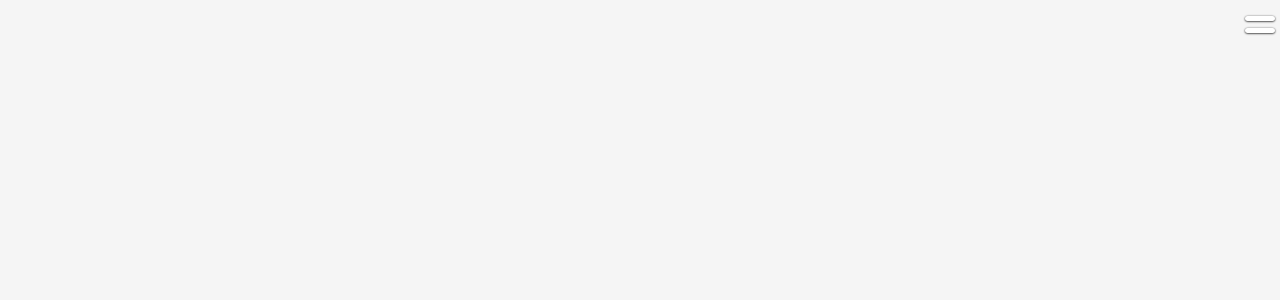
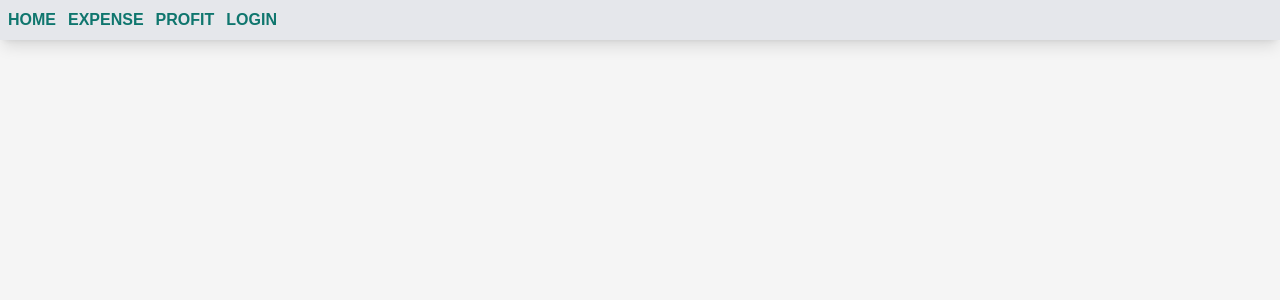
Before and after one commit to AllenCortuna/room-hunt, a React (Create React App) app in the folder client/: page /login in a window 1280 px wide. Before the commit this address had no page. Shown: the top 300 px of the page. Built offline with nearby package versions, Linux system fonts and the light colour scheme.

Commit message:
navbar changes

```diff
--- a/client/src/App.js
+++ b/client/src/App.js
@@ -3,7 +3,6 @@
 import { BrowserRouter as Router, Route, Routes } from "react-router-dom";
 import Home from "./component/Home";
 import Navbar from "./component/Navbar";
-
 const App = () => {
   return (
       <Router>
@@ -14,4 +13,5 @@ const App = () => {
       </Router>
   );
 };
+
 export default App;
--- a/client/src/component/Form.js
+++ b/client/src/component/Form.js
@@ -1,7 +1,5 @@
-import { useState} from "react";
+import { useState } from "react";
 import { expenseStore } from "../state/expense";
-
-
 
 const Form = () => {
   const getExpenses = expenseStore((state) => state.getExpenses);
@@ -12,21 +10,20 @@ const Form = () => {
     detail: "",
   });
 
-  const handleChange = (e) => setForm({...form, [e.target.name]: e.target.value});
+  const handleChange = (e) =>
+    setForm({ ...form, [e.target.name]: e.target.value });
 
-  const handleSubmit= () => {
-    console.log('submit ok');
+  const handleSubmit = () => {
+    console.log("submit ok");
     createExpense(form);
     getExpenses();
   };
 
-
   return (
-    <div className="form">
-      <input type="text" name="name"  onChange={handleChange} />
-      <input type="number" name="price"  onChange={handleChange} />
+    <div className="font">
+      <input type="text" name="name" onChange={handleChange} />
+      <input type="number" name="price" onChange={handleChange} />
       <input type="text" name="detail" onChange={handleChange} />
-
       <br />
       <button onClick={handleSubmit}>Submit</button>
     </div>
--- a/client/src/component/Home.js
+++ b/client/src/component/Home.js
@@ -10,16 +10,15 @@ const Home = () => {
 
   useEffect(() => {
     getExpenses();
+  }, [getExpenses]);
     // eslint-disable-next-line
-  }, []);
 
   return (
-    <div className="home">
+    <div className="min-h-screen px-2 grid bg-grey ">
       <h2>Daily Cost</h2>
       <br />
       {expense?.map((expen) => (
-        <div className="expense" id={expen._id}>
-          <hr />
+        <div className="p-4 mt-2 bg-white rounded-lg shadow-lg" id={expen._id}>
           <h4 className="">{expen.name}</h4>
           <p >{expen.price}</p>
           <p>{expen.detail}</p>
@@ -27,12 +26,16 @@ const Home = () => {
             onClick={() => {
               deleteExpense(expen._id);
             }}
+        className=""
           >
             delete
           </button>
         </div>
       ))}
-      <br />
+    <br />
+    <button className="px-2 bg-violet-500">
+  Save changes
+</button>
       <button onClick={getExpenses}>refresh</button>
       <br />
       <Form />
--- a/client/src/component/Navbar.js
+++ b/client/src/component/Navbar.js
@@ -1,46 +1,27 @@
 import { Link } from "react-router-dom";
+
 const Navbar = () => {
-  const toggleBtn = (e) => {
-    var menu = document.querySelector(".nav-menu");
-    var btn = document.querySelector(".nav-btn");
+  const navbar = [
+    {name: "Home",
+      link: "/",
+    },
+    {name: "Expense",
+      link: "/Expense",
+    },
+    {name: "Profit",
+      link: "/Profit",
+    },
+    {name: "Login",
+      link: "/Login",
+    },
+  ]
+  return (
+    <nav className="flex flex-row bg-gray-200 p-2 m-0 shadow-lg">
+    {navbar.map((nav)=>(
+      <Link className="uppercase text-teal-700 font-bold mr-3 hover:text-white hover:bg-teal-900 hover:rounded-sm" to={nav.link}>{nav.name}</Link>
+    ))}
 
-    menu.classList.toggle("is-active");
-    btn.classList.toggle("is-active");
-    e.preventDefaul();
-  };
-
-  return (
-    <span>
-      <div className="nav-btn" onClick={toggleBtn}>
-        <span></span>
-        <span></span>
-      </div>
-
-      <div className="nav-menu">
-        <ul className="nav-list">
-          <li className="nav-item">
-            <Link to="/" className="nav-link">
-              Home
-            </Link>
-          </li>
-          <li className="nav_item">
-            <Link to="/" className="nav-link">
-              Dashboard
-            </Link>
-          </li>
-          <li className="nav_item">
-            <Link to="/" className="nav-link">
-              Expenses
-            </Link>
-          </li>
-          <li className="nav_item">
-            <Link to="/" className="nav-link">
-              Login
-            </Link>
-          </li>
-        </ul>
-      </div>
-    </span>
+</nav>
   );
 };
 
--- a/client/src/index.css
+++ b/client/src/index.css
@@ -14,109 +14,3 @@ body {
   font-family: "Montserrat", sans-serif;
   font-weight: 400;
 }
-
-.nav-btn {
-  position: absolute;
-  top: 12px;
-  right: 15px;
-  z-index: 3;
-  width: 20px;
-  height: 20px;
-  display: flex;
-}
-
-.nav-btn span {
-  width: 30px;
-  height: 5px;
-  background: #fff;
-  display: flex;
-  position: absolute;
-  transition: 0.3s;
-  border-radius: 2.5px;
-  box-shadow: 0 0.5px 2px 0px black;
-}
-
-.nav-btn span:nth-child(1) {
-  top: 20%;
-}
-
-.nav-btn span:nth-child(2) {
-  top: 80%;
-}
-
-.nav-btn.is-active span {
-  background: #fff;
-}
-
-.nav-btn.is-active span:nth-child(1) {
-  top: 50%;
-  transform: rotate(-45deg);
-}
-
-.nav-btn.is-active span:nth-child(2) {
-  top: 50%;
-  transform: rotate(45deg);
-}
-
-.nav-menu {
-  display: flex;
-  align-items: center;
-  justify-content: center;
-  position: fixed;
-  top: 0;
-  right: 0;
-  left: 0;
-  bottom: 0;
-  background: #000;
-  padding: 100px;
-  z-index: 2;
-  transition: 0.3s;
-  flex-direction: column;
-  visibility: hidden;
-  opacity: 0;
-}
-
-.nav-menu.is-active {
-  visibility: visible;
-  opacity: 1;
-}
-
-.nav-list {
-  display: flex;
-  flex-direction: column;
-  list-style-type: none;
-}
-
-.nav-link {
-  position: relative;
-  display: inline-flex;
-  font-weight: 600;
-  font-size: 2rem;
-  color: #fff;
-  text-decoration: none;
-  text-transform: uppercase;
-  font-family: "Poppins", sans-serif;
-  margin-top: -0.8rem;
-}
-
-.nav-link:hover {
-  color: #000;
-}
-
-.nav-link:after {
-  content: "";
-  position: absolute;
-  bottom: 6px;
-  left: -5px;
-  height: 2.2rem;
-  display: inline-flex;
-  background: lightgreen;
-  width: 0;
-  transition: 0.3s;
-  z-index: -1;
-}
-
-.nav-link:hover:after {
-  width: 110%;
-  border-radius: 0 5px 5px 0;
-}
--- a/client/src/state/expense.js
+++ b/client/src/state/expense.js
@@ -17,9 +17,10 @@ export const expenseStore = create((set) => ({
     }
   },
 
-  createExpense: async (data) => {
+  createExpense: async ({data,state}) => {
     try {
-      const response = await api.post("/expense", data);
+      await api.post("/expense", data);
+      set(state => ({expense: [...state.expense, data]}));
     } catch (err) {
       console.log(err.message);
     }
```
Also changed, not shown: 2 other files (tests, documents, lock files or other folders).
